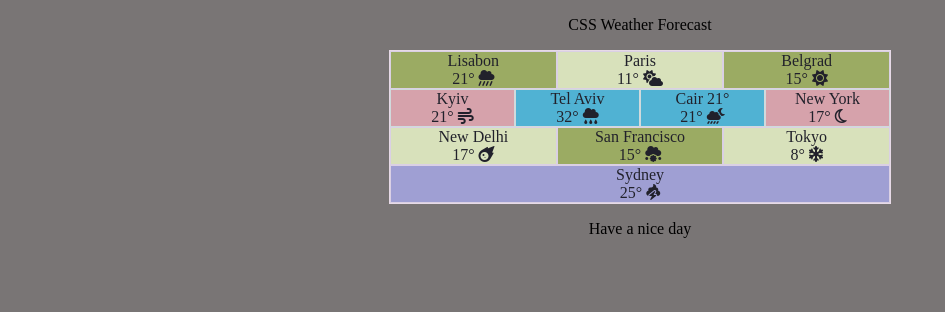
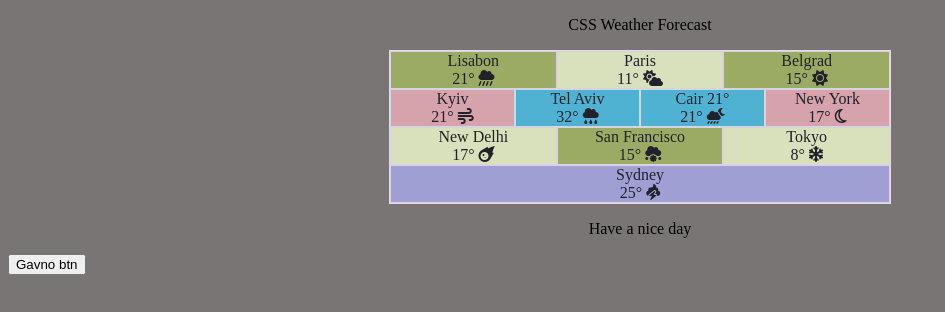
Before and after one commit to Glebcode/weather, a plain HTML site: page index.html in a window 1280 px wide. Shown: the whole page, without its empty margins (0-945 px from the left). Drawn offline with Linux system fonts and the light colour scheme.

Commit message:
update(html): add btn gavno

```diff
--- a/index.html
+++ b/index.html
@@ -60,6 +60,7 @@
     <footer align="center">
         <p>Have a nice day</p>
     </footer>
+    <button>Gavno btn</button>
 </body>
 
 </html>
```
